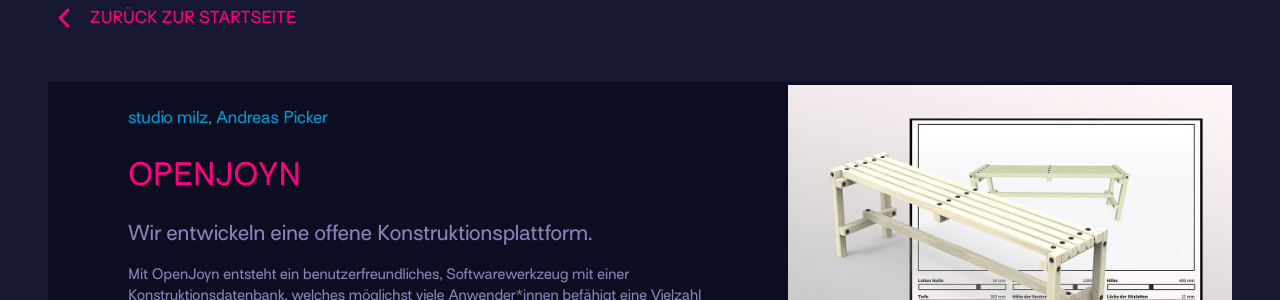
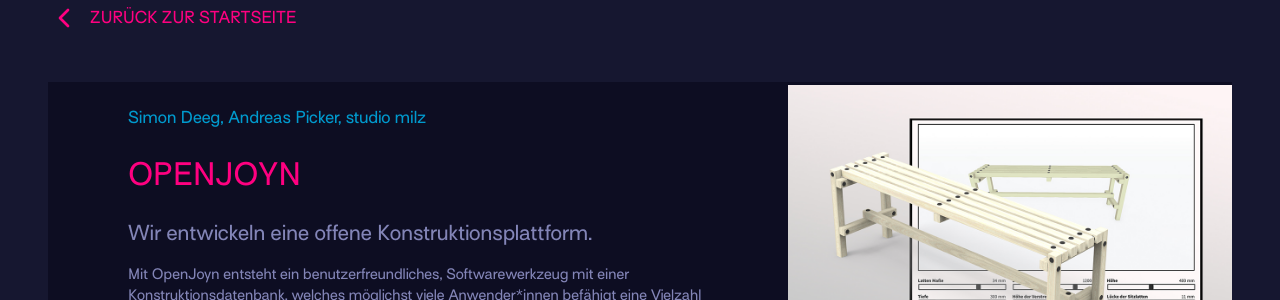
Before and after one commit to prototypefund/demo-week-runde9, a Jekyll site: the page built from _projects/10-openjoyn.md, in a window 1280 px wide and 900 px high. Shown: the part 150-450 px from the top of the window. Built offline with Jekyll 4.4.1, drawn with Linux system fonts in a browser that asks for light colours; part of the change alters nothing that is shown.

Commit message:
MD updated

```diff
--- a/_projects/10-openjoyn.md
+++ b/_projects/10-openjoyn.md
@@ -3,12 +3,12 @@ layout: project
 title: "OPENJOYN"
 image: /assets/images/project_images/openjoyn/header.png
 authors:
+  - author: Simon Deeg
+    link: https://milz.studio
+  - author: Andreas Picker
+    link: https://milz.studio
   - author: studio milz
     link: https://milz.studio
-  - author: Andreas Picker
-    link:
-    - author: Simon Deeg
-    link:
 brief: "Wir entwickeln eine offene Konstruktionsplattform."
 summary: "Mit OpenJoyn entsteht ein benutzerfreundliches, Softwarewerkzeug mit einer Konstruktionsdatenbank, welches möglichst viele Anwender*innen befähigt eine Vielzahl unterschiedlicher Holzkonstruktionen für den Alltagsgebrauch individuell anzupassen, die benötigten Bauteile selbstständig einzukaufen und die Konstruktionen aufzubauen."
 ---
```
